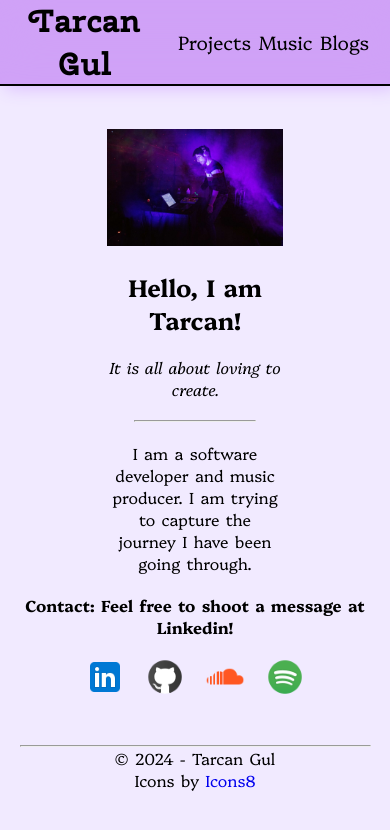
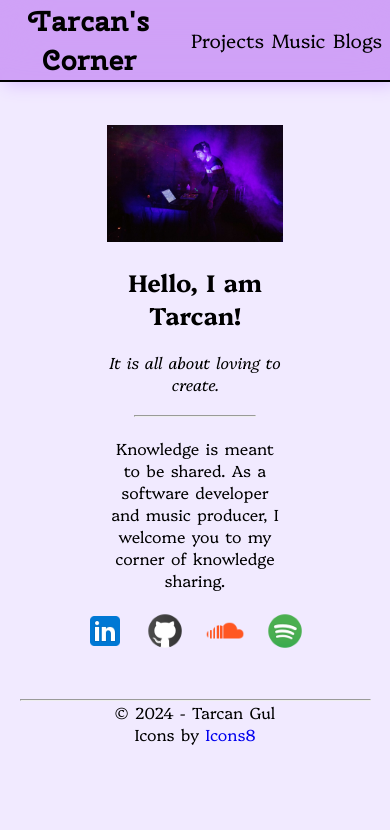
Before and after one commit to TarcanGul/tarcangul.github.io, an Astro site: page / in a window 390 px wide. Built offline with nearby package versions, Linux system fonts and the light colour scheme; Astro itself is replaced by a stand-in of ours.

Commit message:
fix: responsive css and some blog typos

```diff
--- a/src/components/Navigation.astro
+++ b/src/components/Navigation.astro
@@ -4,7 +4,7 @@ import IconLinks from './IconLinks.astro';
 ---
 <nav>
     <div class="navbar-brand">
-        <a href="/">Tarcan Gul</a>
+        <a href="/">Tarcan's Corner</a>
     </div>
     <ul class="nav-left">
         <li>
--- a/src/layouts/blog-layout.astro
+++ b/src/layouts/blog-layout.astro
@@ -10,6 +10,21 @@ const { title, description } = Astro.props.frontmatter;
         <link rel="icon" type="image/svg+xml" href="/favicon.svg" />
         <meta name="viewport" content="width=device-width" />
         <meta name="generator" content={Astro.generator} />
+    </head>
+    <body>
+        <header>
+            <Navigation />
+        </header>
+        <main>
+            <h1 class="blog-title">{title}</h1>
+            <p class="italic blog-desc">{description}</p>
+            <hr>
+            <br />
+            <div class="blog-post">
+                <slot />
+            </div>
+        </main>
+        <Footer />
         <style is:global>
             main {
                 width: 60%;
@@ -69,21 +84,18 @@ const { title, description } = Astro.props.frontmatter;
                     margin-bottom: 2em;
                 }
             }
+
+            @media screen and (max-width: 700px) {
+                main {
+                    width: 95%;
+                }
+            }
+
+            @media screen and (700px < width < 1200px) {
+                main {
+                    width: 80%;
+                }
+            }
         </style>
-    </head>
-    <body>
-        <header>
-            <Navigation />
-        </header>
-        <main>
-            <h1 class="blog-title">{title}</h1>
-            <p class="italic blog-desc">{description}</p>
-            <hr>
-            <br />
-            <div class="blog-post">
-                <slot />
-            </div>
-        </main>
-        <Footer />
     </body>
 </html>
--- a/src/pages/index.astro
+++ b/src/pages/index.astro
@@ -31,12 +31,10 @@ const title = "Tarcan Gul";
                 <p class="italic">It is all about loving to create.</p>
                 <hr style="width: 70%; align-self: center;">
                 <p>
-                    I am a software developer and music producer.  I am trying to capture the journey I have
-                    been going through.
+                    Knowledge is meant to be shared. As a software developer and music producer, I welcome you to my corner of knowledge sharing.
                 </p>
             </div>
         </section>
-        <p class="bold gap-bottom">  Contact: Feel free to shoot a message at Linkedin! </p>
         <div class="only-small">
             <ul class="icon-links">
                 <IconLinks />
@@ -69,7 +67,7 @@ const title = "Tarcan Gul";
     width: 50%;
 }
 
-@media only screen and (max-width: 600px) {
+@media only screen and (max-width: 700px) {
     .landing-section {
         flex-direction: column;
     }
--- a/src/pages/projects.astro
+++ b/src/pages/projects.astro
@@ -36,7 +36,7 @@ import '../styles/site.css';
             justify-content: center;
         }
 
-        @media only screen and (max-width: 600px) {
+        @media only screen and (max-width: 700px) {
             .grid-container-projects {
                 grid-template-columns: 100%;
             }
--- a/src/styles/site.css
+++ b/src/styles/site.css
@@ -77,14 +77,12 @@ h1, h2, h3 {
 }
 
 nav {
-    width: 100vw;
-    height: 10vh;
+    width: 100%;
+    height: 80px;
     display: flex;
     justify-content: center;
     align-items: center;
     gap: 2vw;
-    padding-left: 1vw;
-    padding-right: 1vw;
     background-color: var(--primary);
     box-shadow:
         inset 0 -3em 3em var(--primary),
@@ -93,9 +91,11 @@ nav {
 }
 
 .navbar-brand {
-    font-size: calc(28px + 1vw);
+    font-size: calc(1.5rem + 10px);
     flex: 0.5 1 auto;
     text-align: center;
+    margin: auto;
+    text-wrap: nowrap;
 }
 
 nav > ul {
@@ -116,7 +116,8 @@ nav > .nav-left {
 }
 
 nav > .nav-right {
-    flex: 1 0 8rem;
+    flex: 1 0 10rem;
+    padding-right: 1vw;
 }
 
 a {
@@ -194,14 +195,20 @@ footer {
     gap: 20px;
 }
 
-@media only screen and (max-width: 600px) {
+@media screen and (max-width: 700px) {
+    .navbar-brand {
+        font-size: 1.8rem;
+        text-wrap: balance;
+    }
+
     .nav-right {
         display: none;
     }
 
     nav > .nav-left {
         justify-content: right;
-        padding-right: 2vh;
+        margin-right: 2vw;
+        flex: 2;
     }
 
     .only-small {
```
Also changed, not shown: src/pages/blogs/first-blog.md (+5 -5 lines).
